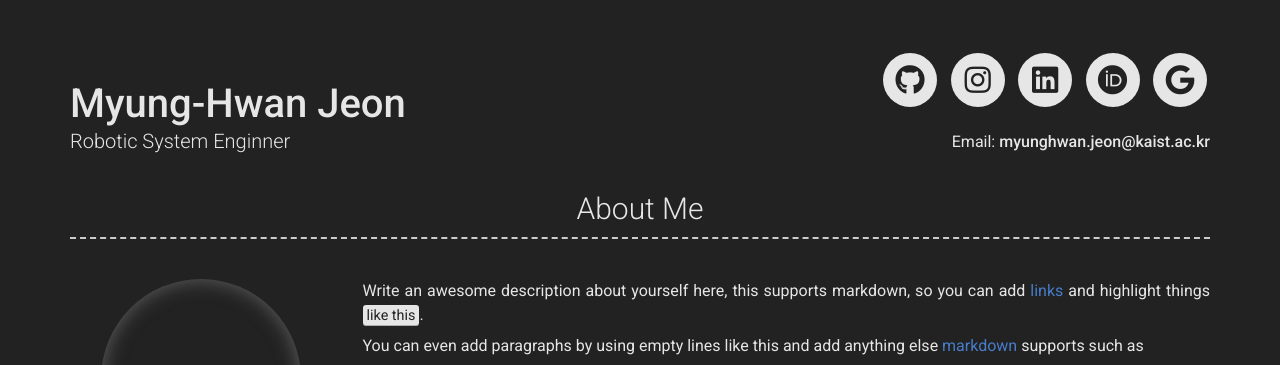
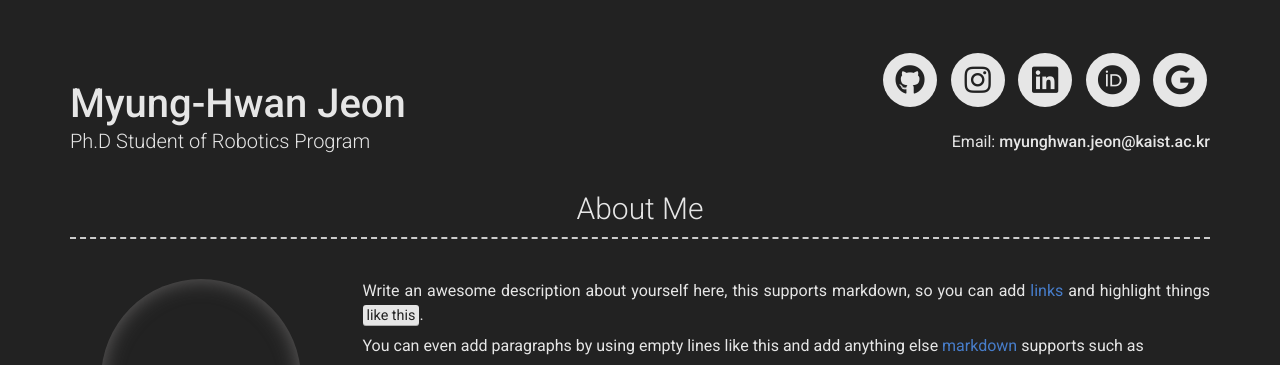
Before and after one commit to MyungHwanJeon/MyungHwanJeon.github.io, a Jekyll site: the page built from index.md, in a window 1280 px wide. Shown: the top 365 px of the page. Built offline with Jekyll 4.4.1, drawn with Linux system fonts in a browser that asks for light colours; nearby versions of some CDN libraries.

Commit message:
Update _config.yml

```diff
--- a/_config.yml
+++ b/_config.yml
@@ -7,7 +7,7 @@ version: 2
 
 # Personal info
 name: Myung-Hwan Jeon
-title: Robotic System Enginner
+title: Ph.D Student of Robotics Program
 email: myunghwan.jeon@kaist.ac.kr
 # email_title: Email (Email title override)
 # phone: Your phone number (optional)
```
